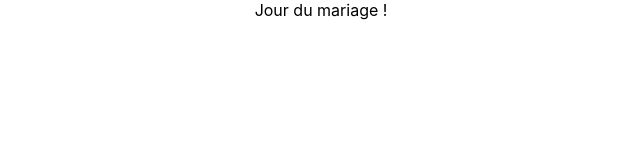
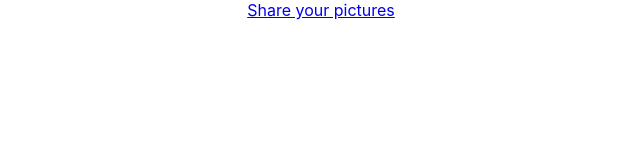
Before and after one commit to PaulDoazan/soyoub, a React (Create React App) app: page / in a window 1280 px wide. Shown: the top 160 px of the page, without its empty margins (319-959 px from the left). Built offline with nearby package versions, Linux system fonts and the light colour scheme.

Commit message:
Add Drive link

```diff
--- a/package.json
+++ b/package.json
@@ -6,6 +6,7 @@
     "@testing-library/jest-dom": "^5.16.5",
     "@testing-library/react": "^13.4.0",
     "@testing-library/user-event": "^13.5.0",
+    "openssl": "^2.0.0",
     "react": "^18.2.0",
     "react-dom": "^18.2.0",
     "react-scripts": "5.0.1",
--- a/src/App.js
+++ b/src/App.js
@@ -4,7 +4,7 @@ import './App.css';
 function App() {
   return (
     <div className="App">
-      Jour du mariage !
+        <a href="https://drive.google.com/drive/folders/1e42m-ApHGlYJ-1ZskJy8v1ODDQBeTNsC?usp=sharing">Share your pictures</a>
     </div>
   );
 }
```
Also changed, not shown: 8 other files (tests, documents, lock files or other folders).
